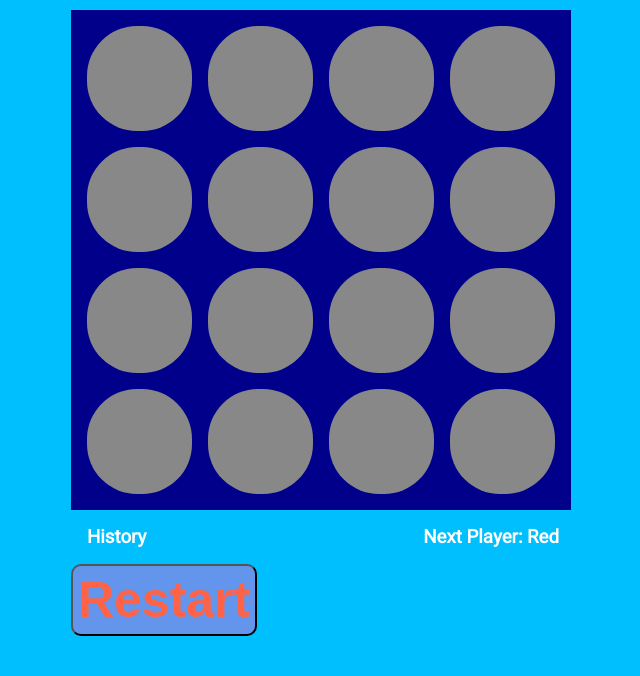
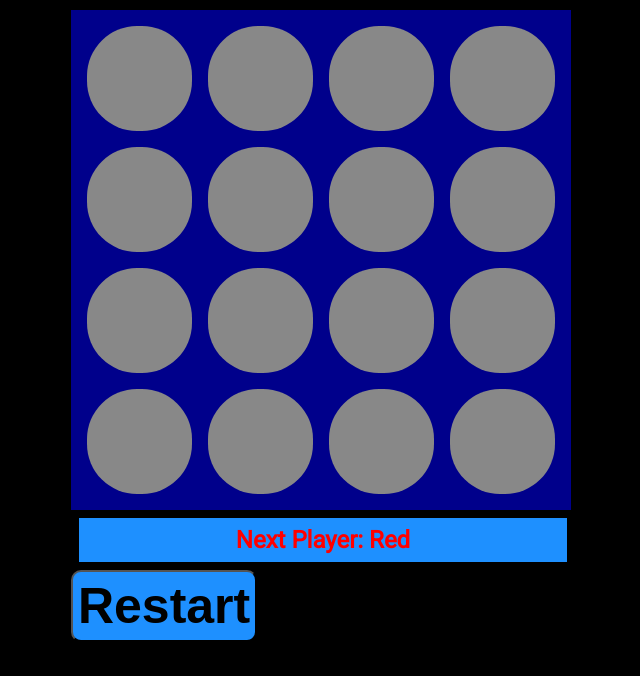
Before and after one commit to puzsarbalazs/4-in-line, a React app: page / in a window 1280 px wide. Shown: the part 124-800 px from the top of the page, without its empty margins (317-957 px from the left). Built offline with nearby package versions, Linux system fonts and the light colour scheme.

Commit message:
Added draw option, if there are no more possible steps, but there is no winner

```diff
--- a/src/components/Game.js
+++ b/src/components/Game.js
@@ -7,9 +7,18 @@ const Game = () => {
   const [history, setHistory] = useState([Array(16).fill(null)]);
   const [stepNumber, setStepNumber] = useState(0);
   const [xIsNext, setXisNext] = useState(true);
-  const winner = calculateWinner(history[stepNumber]);
-  //const xO = xIsNext ? "X" : "O";
+  const winner = calculateWinner(history[stepNumber],stepNumber);
+
+
+
+
+
   const xO = xIsNext ? "Red" : "Yellow";
+  const color = {
+    color: xO
+  }
+
+
 
   const handleClick = (i) => {
     const historyPoint = history.slice(0, stepNumber + 1);
@@ -45,21 +54,13 @@ const Game = () => {
       setStepNumber(0);
       setXisNext(true);
     }
-  /*
-    const startButton = () => {
-        return <button onClick={alert('asd')}>start gomb</button>;
-    }*/
+
 
   return (
     <>
       <h1>React Tic Tac Toe - With Hooks</h1>
       <Board squares={history[stepNumber]} onClick={handleClick} />
-      <div className="info-wrapper">
-        <div>
-          <h3>History</h3>
-        </div>
-        <h3>{winner ? "Winner: " + winner : "Next Player: " + xO}</h3>
-      </div>
+        <h2 className="information"  style={color}>{!winner ? "Next Player: " + xO : winner==='draw' ? "Its a draw" : "Winner: " + winner}</h2>
       <button onClick={goToStart} className="start">Restart</button>
     </>
   );
--- a/src/helper.js
+++ b/src/helper.js
@@ -38,7 +38,7 @@ export function calculateWinner(squares, stepNumber) {
       return squares[a];
     }
   }
-  if (stepNumber===15){
+  if (stepNumber===16){
     return "draw";
   }
   return null;
--- a/src/index.css
+++ b/src/index.css
@@ -7,7 +7,7 @@
 }
 
 body {
-  background-color: deepskyblue;
+  background-color: black;
   color: white;
   font-family: "Roboto", sans-serif;
   display: flex;
@@ -86,9 +86,16 @@ li {
   margin: 0.5rem 1rem;
 }
 
+.information{
+  text-align: center;
+  padding: 0.5rem;
+  margin: 0.5rem;
+  background: dodgerblue;
+}
+
 .start {
-  background: cornflowerblue;
-  color: tomato;
+  background: dodgerblue;
+  color: black;
   font-size: 50px;
   padding: 5px;
   font-weight: bold;
```
